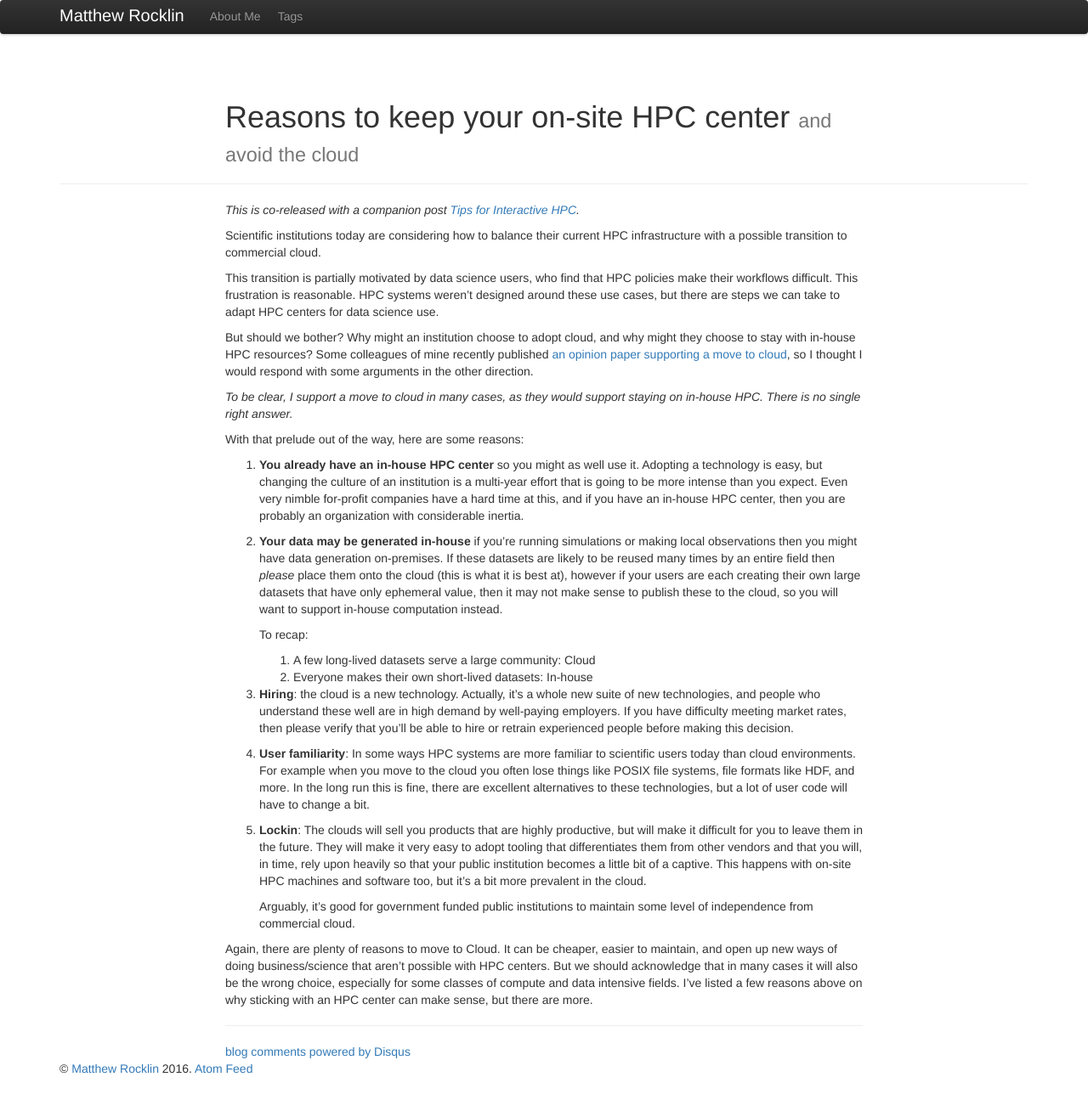
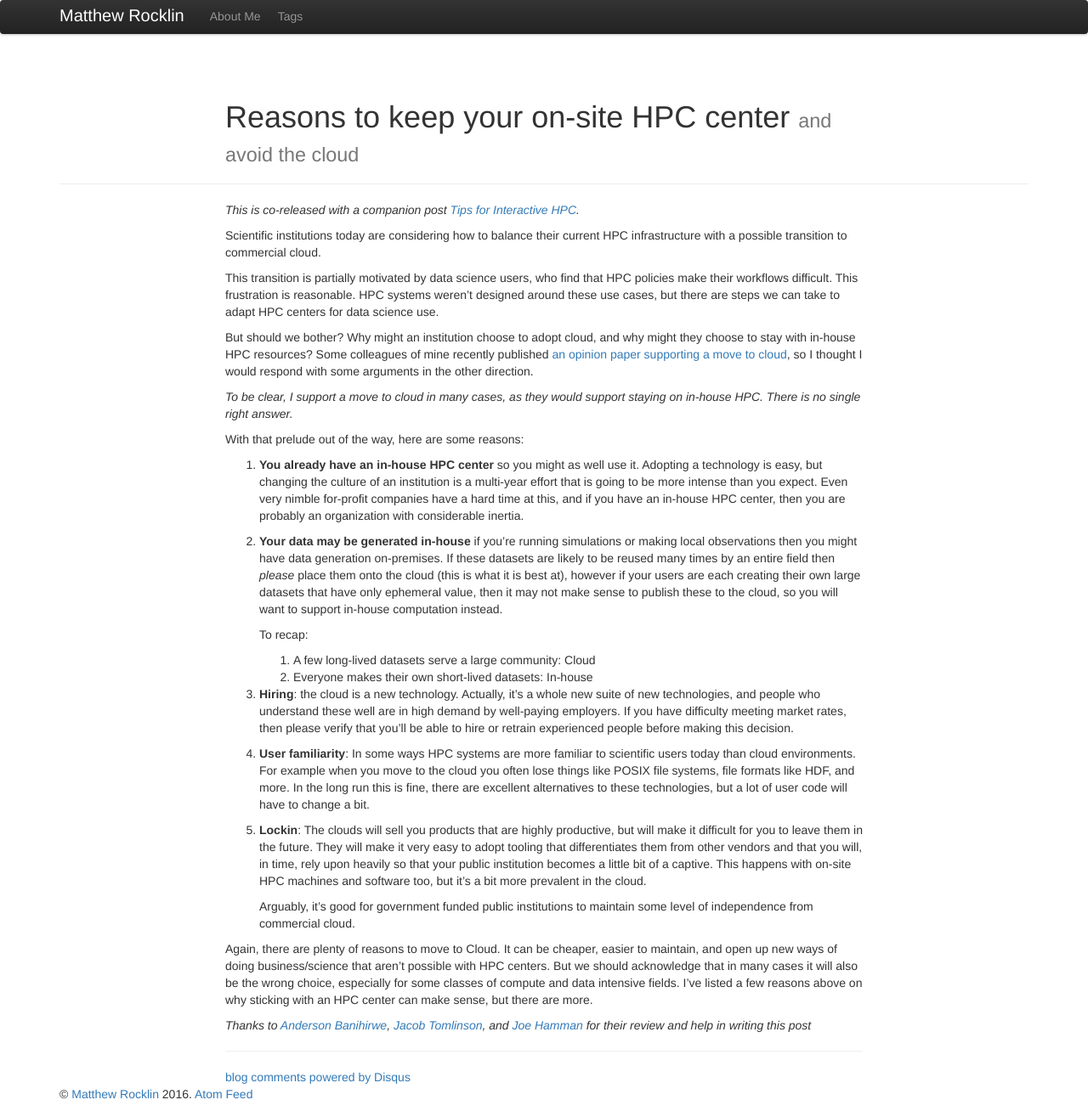
Before and after one commit to besyskymnbk/blog, a Jekyll site: the page built from _posts/work/2019-10-01-stay-on-hpc.md, in a window 1280 px wide. Shown: the whole page at 85% size. Built offline with Jekyll 4.4.1, drawn with Linux system fonts in a browser that asks for light colours; comment, search, counter and statistics services are not loaded; before the commit the page ends 1278 px from its top, so only the background shows below that.

Commit message:
Add thanks to reviewers to HPC posts

```diff
--- a/_posts/work/2019-10-01-stay-on-hpc.md
+++ b/_posts/work/2019-10-01-stay-on-hpc.md
@@ -80,3 +80,8 @@ possible with HPC centers.  But we should acknowledge that in many cases it
 will also be the wrong choice, especially for some classes of compute and data
 intensive fields.  I've listed a few reasons above on why sticking with an HPC
 center can make sense, but there are more.
+
+*Thanks to [Anderson Banihirwe](https://andersonbanihirwe.dev/),
+[Jacob Tomlinson](https://www.jacobtomlinson.co.uk/),
+and [Joe Hamman](http://joehamman.com/)
+for their review and help in writing this post*
```
Also changed, not shown: _posts/work/2019-10-01-interactive-hpc.md (+6 -0 lines).
